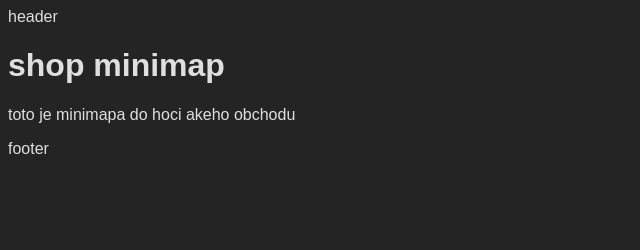
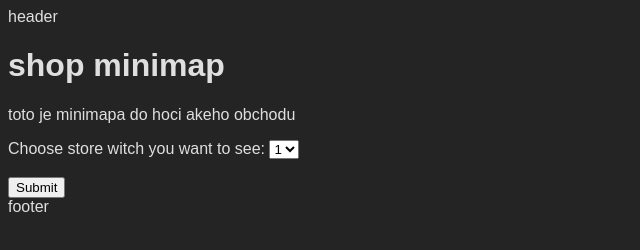
Before and after one commit to Whynot4n0t/store-map, a plain HTML site: page store mini map/index.html in a window 1280 px wide. Shown: the whole page, without its empty margins (0-640 px from the left). Drawn offline with Linux system fonts and the light colour scheme.

Commit message:
Add files via upload

```diff
--- /dev/null
+++ b/store mini map/1.css
@@ -0,0 +1,5 @@
+body{
+    background: rgb(36, 36, 36);
+    color: rgb(223, 223, 223);
+    font-family: Arial, Helvetica, sans-serif;
+}
--- a/store mini map/index.html
+++ b/store mini map/index.html
@@ -8,12 +8,21 @@
     <link rel="shortcut icon" href="website.png" type="image/x-icon">
 </head>
 <body>
-
     <header>header</header>
     <h1>shop minimap</h1>
     <p>toto je minimapa do hoci akeho obchodu</p>
 
-
+    <form action="/1.html">
+        <label for="store">Choose store witch you want to see:</label>
+        <select name="store" id="store">
+          <option value="1">1</option>
+          <option value="2">2</option>
+          <option value="3">3</option>
+          <option value="4">4</option>
+        </select>
+        <br><br>
+        <input type="submit" value="Submit">
+      </form>
     <footer>footer</footer>
     <script src="main.js"></script>
 </body>
```
Also changed, not shown: store mini map/1.html (added, +13 -0 lines).
